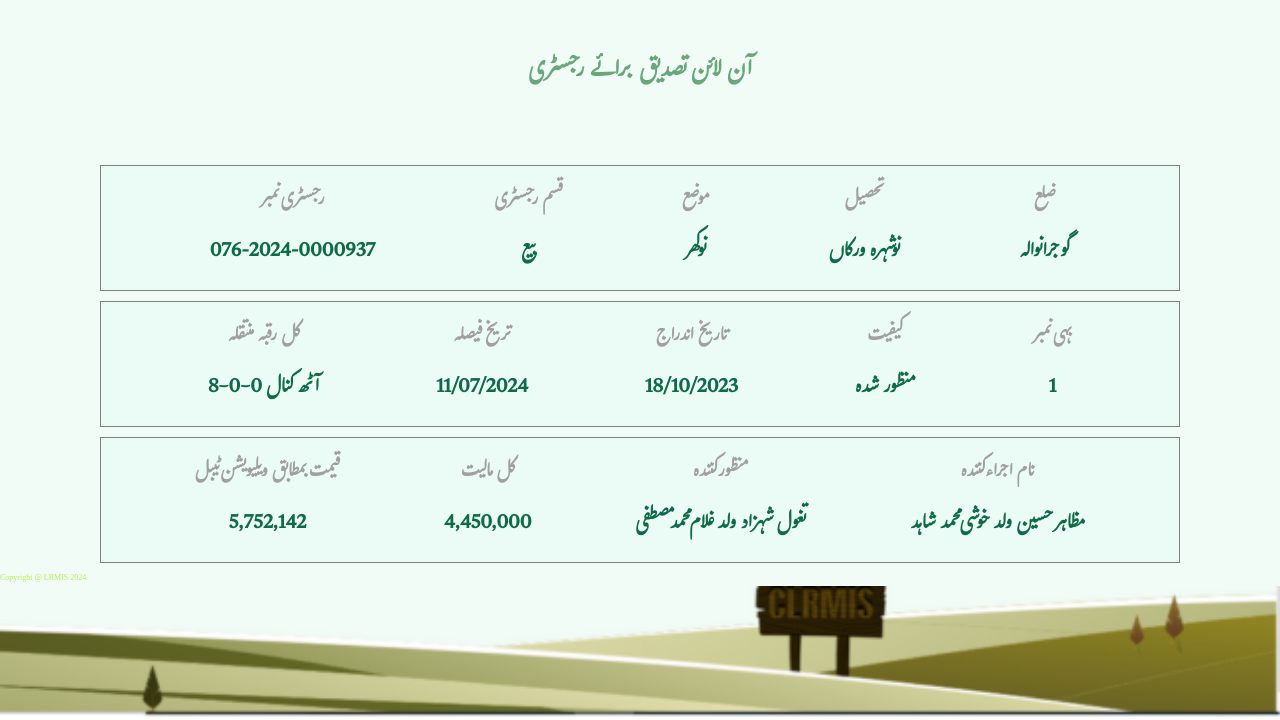
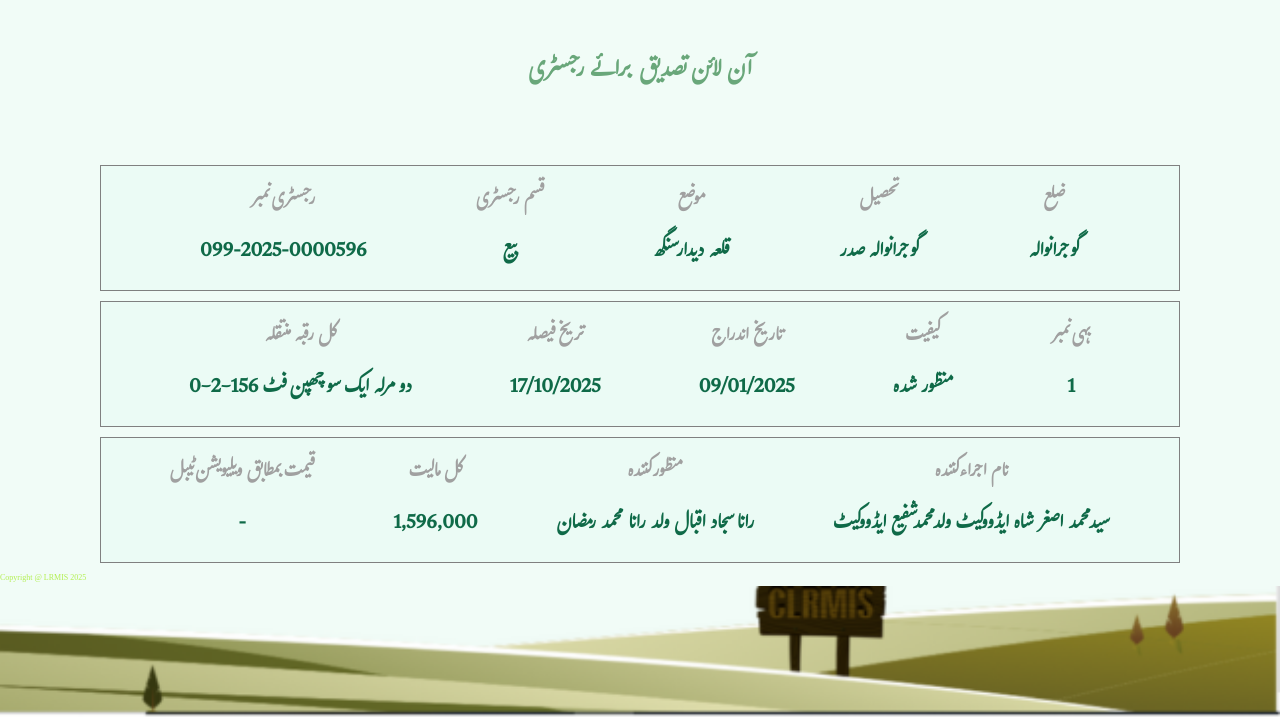
Before and after one commit to punjabzameen/Punjab40, a plain HTML site: page index.html in a window 1280 px wide. Shown: the part 80-800 px from the top of the page. Drawn offline with Linux system fonts and the light colour scheme.

Commit message:
Update index.html

```diff
--- a/index.html
+++ b/index.html
@@ -32,7 +32,7 @@
             <div class="item text1">
                 <h3>رجسٹری نمبر
                 </h3>
-                <p>076-2024-0000937
+                <p>099-2025-0000596
                 </p>
             </div>
             <div class="item text2"><h3>قسم رجسٹری
@@ -42,13 +42,13 @@
             <div class="item text3">
                 <h3>موضع
                 </h3>
-                <p>نوکھر
+                <p>قلعہ دیدار سنگھ
                 </p>
             </div>
             <div class="item text4">
                 <h3>تحصیل
                 </h3>
-                <p>نوشہرہ ورکاں
+                <p>گوجرانوالہ صدر
                 </p>
             </div>
             <div class="item text5">
@@ -63,18 +63,18 @@
             <div class="item text1">
                 <h3>کل رقبہ منتقلہ
                 </h3>
-                <p>8-0-0 آٹھ کنال
+                <p>0-2-156 دو مرلہ ایک سو چھپن فٹ
                 </p>
             </div>
             <div class="item text2"><h3>تریخ فیصلہ
 
             </h3>
-            <p>11/07/2024
+            <p>17/10/2025
             </p></div>
             <div class="item text3">
                 <h3>تاریخ اندراج
                 </h3>
-                <p>18/10/2023
+                <p>09/01/2025
                 </p>
             </div>
             <div class="item text4">
@@ -95,23 +95,23 @@
             <div class="item text1">
                 <h3>قیمت بمطابق ویلیویشن ٹیبل
                 </h3>
-                <p>5,752,142
+                <p>-
                 </p>
             </div>
             <div class="item text2"><h3>کل مالیت
             </h3>
-            <p>4,450,000
+            <p>1,596,000
             </p></div>
             <div class="item text3">
                 <h3>منظور کنندہ
                 </h3>
-                <p>تغول شہزاد ولد غلام محمد مصطفی
+                <p>رانا سجاد اقبال ولد رانا محمد رمضان
                 </p>
             </div>
             <div class="item text4">
                 <h3>نام اجراء کنندہ
                 </h3>
-                <p>مظاہر حسین ولد خوشی محمد شاہد
+                <p>سید محمد اصغر شاہ ایڈووکیٹ ولد محمد شفیع ایڈووکیٹ
                 </p>
             </div>
 
@@ -120,7 +120,7 @@
     </section>
     <!-- ----------------- Inage section------------------ -->
      <div class="bottom_img">
-        Copyright @ LRMIS 2024
+        Copyright @ LRMIS 2025
 
      </div>
      <!-- <div class="main">
```
